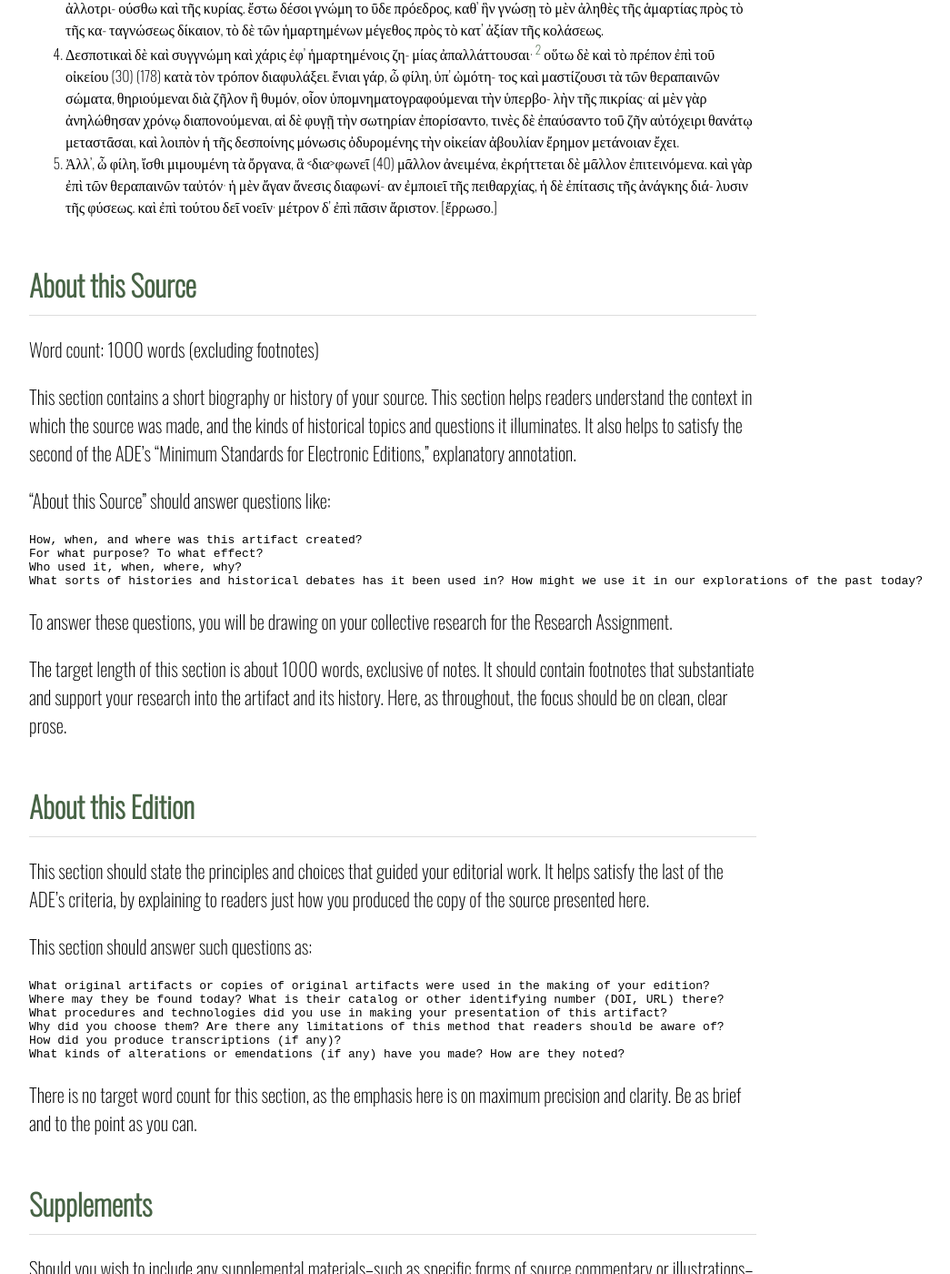
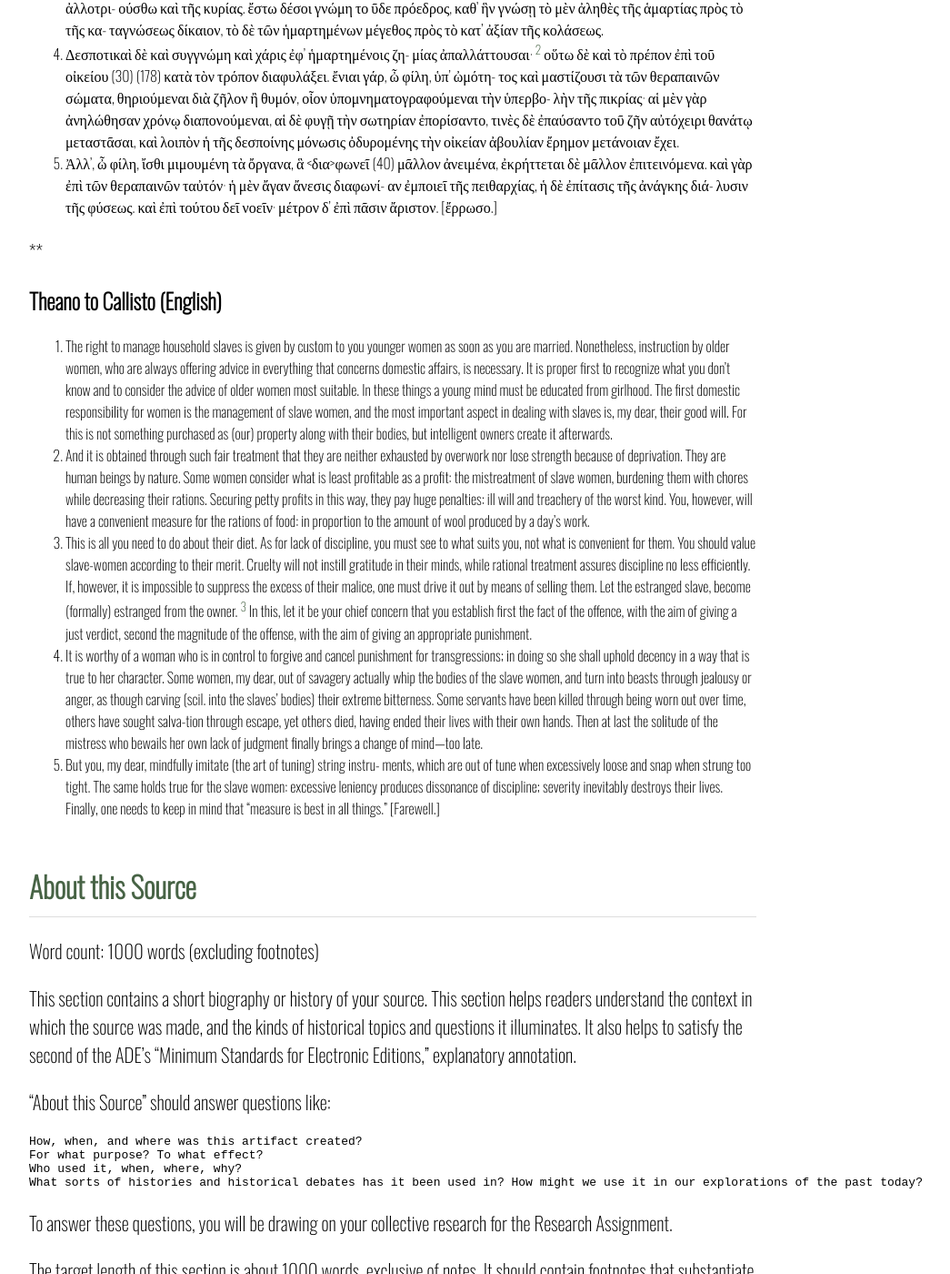
Before and after one commit to smaya-a/pythagorean, a Jekyll site: the page built from index.markdown, in a window 1280 px wide and 1400 px high, scrolled down 2208 px. Shown: the whole window at 91% size, without its empty margins (208-1253 px from the left). Built offline with Jekyll 4.4.1, drawn with Linux system fonts in a browser that asks for light colours; some of the changed text lies outside the part shown.

Commit message:
Update index-- callisto2.markdown

```diff
--- a/index.markdown
+++ b/index.markdown
@@ -92,6 +92,26 @@ S VII 174, 176, 178; T 197–8; Hercher 605 No. 6
 
 [^14]: This sentence exceptionally follows Thesleff ’s text (198: 15–16). Städele eliminates χάρις and prints γνώμη rather than συγγνώμη: Δεσποτικὴ δὲ καὶ ἡ γνώμη [χάρις] ἐφ’ ἡμαρτημένοις ζημίας ἀπαλλάττουσα· (It is within the owner’s discretion to cancel punishment for transgressions.) These two concepts also appear in ThN and seem integral to the system of ethics presented in Theano’s letters.
 
+**
+
+## Theano to Callisto (English)
+
+
+
+1. The right to manage household slaves is given by custom to you younger women as soon as you are married. Nonetheless, instruction by older women, who are always offering advice in everything that concerns domestic affairs, is necessary. It is proper first to recognize what you don’t know and to consider the advice of older women most suitable. In these things a young mind must be educated from girlhood. The first domestic responsibility for women is the management of slave women, and the most important aspect in dealing with slaves is, my dear, their good will. For this is not something purchased as (our) property along with their bodies, but intelligent owners create it afterwards.
+2. And it is obtained through such fair treatment that they are neither
+exhausted by overwork nor lose strength because of deprivation. They are human beings by nature. Some women consider what is least profitable as a profit: the mistreatment of slave women, burdening them with chores while decreasing their rations. Securing petty profits in this way, they pay huge penalties: ill will and treachery of the worst kind. You, however, will have a convenient measure for the rations of food: in proportion to the amount of wool produced by a day’s work.
+3. This is all you need to do about their diet. As for lack of discipline,
+you must see to what suits you, not what is convenient for them. You should value slave-women according to their merit. Cruelty will not instill gratitude in their minds, while rational treatment assures discipline no less efficiently. If, however, it is impossible to suppress the excess of their malice, one must drive it out by means of selling them. Let the estranged slave, become (formally) estranged from the owner. [^15] In this, let it be your chief concern that you establish first the fact of the offence, with the aim of giving a just verdict, second the magnitude of the offense, with the aim of giving an appropriate punishment.
+4. It is worthy of a woman who is in control to forgive and cancel punishment for transgressions; in doing so she shall uphold decency in a way that is true to her character. Some women, my dear, out of savagery actually whip the bodies of the slave women, and turn into beasts through jealousy or anger, as though carving (scil. into the slaves’ bodies) their extreme bitterness. Some servants have been killed through being worn out over time, others have sought salva-tion through escape, yet others died, having ended their lives with their own hands. Then at last the solitude of the mistress who bewails her own lack of judgment finally brings a change of mind—too late.
+5. But you, my dear, mindfully imitate (the art of tuning) string instru-
+ments, which are out of tune when excessively loose and snap when strung too tight. The same holds true for the slave women: excessive leniency produces dissonance of discipline; severity inevitably destroys their lives. Finally, one needs to keep in mind that “measure is best in all things.” [Farewell.]
+
+
+
+
+[^15]: Literally: “Let what is foreign to the need (of the house) be estranged from its mistress.” This process of estrangement is the opposite of oikeiōsis.
+
 # About this Source
 
 Word count: 1000 words (excluding footnotes)
```
